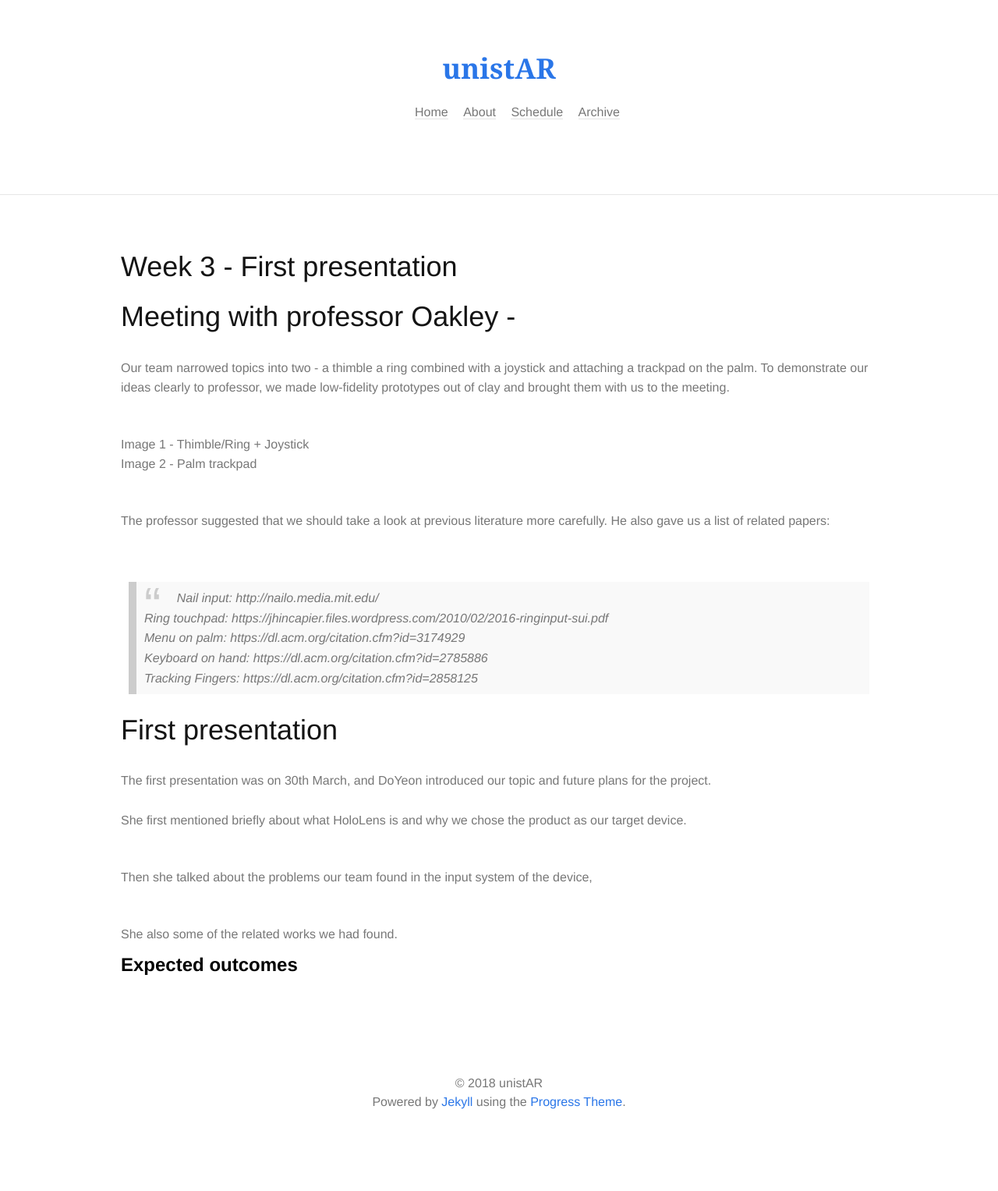
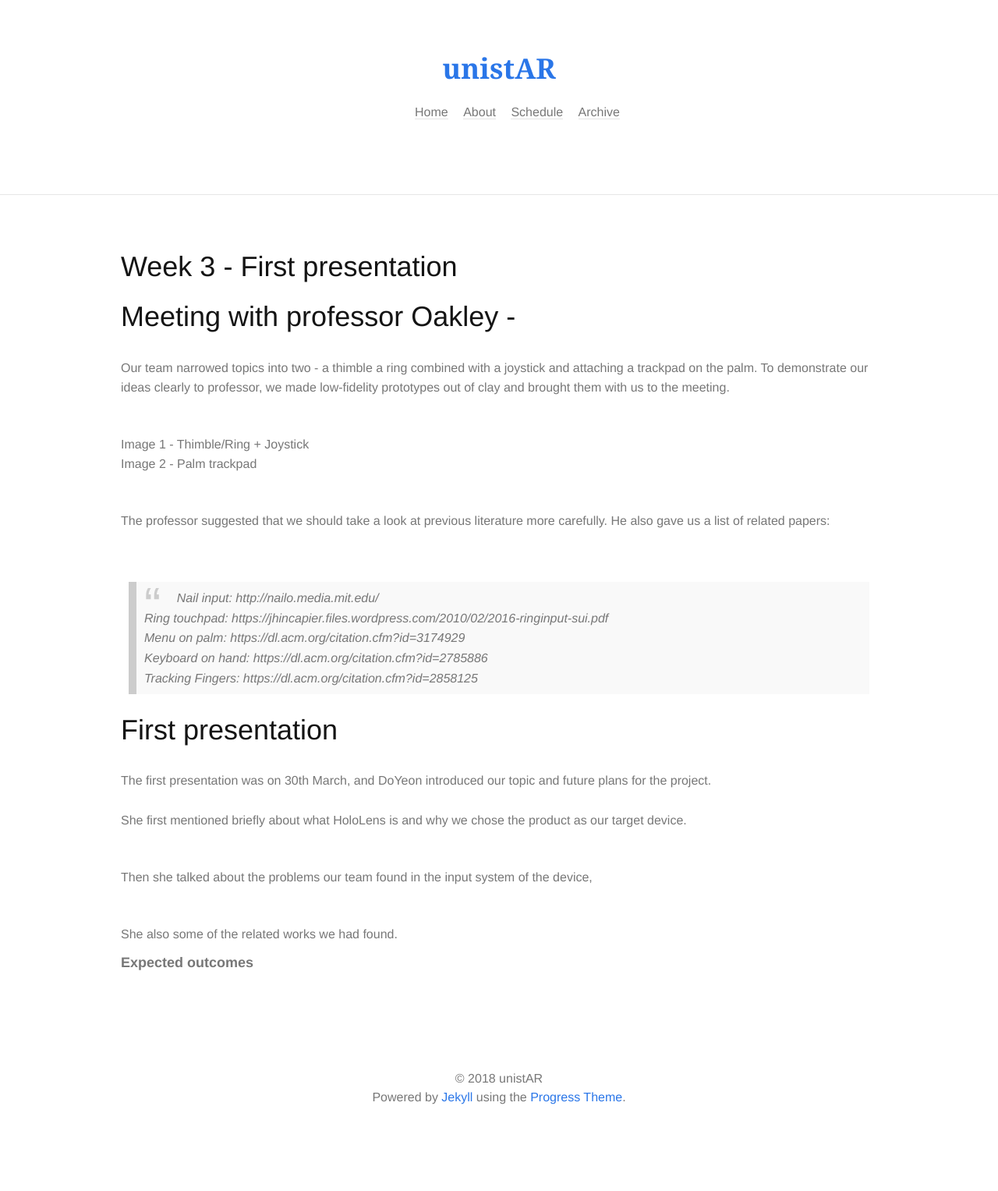
Before and after one commit to unist-AR/unist-AR.github.io, a Jekyll site: the page built from _posts/2018-03-30-Week-3.md, in a window 1280 px wide. Shown: the whole page at 78% size. Built offline with Jekyll 4.4.1, drawn with Linux system fonts in a browser that asks for light colours; some web fonts are replaced.

```diff
--- a/_posts/2018-03-30-Week-3.md
+++ b/_posts/2018-03-30-Week-3.md
@@ -27,4 +27,4 @@
 
 She also some of the related works we had found.
 
-## Expected outcomes
+### Expected outcomes
```
